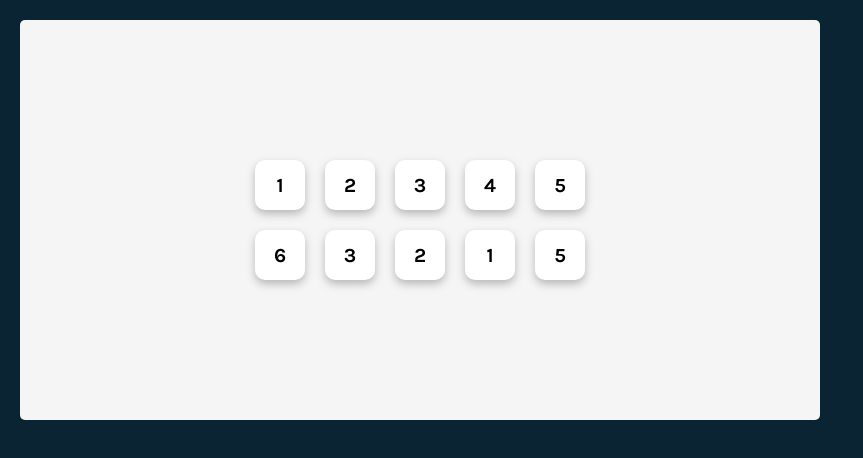
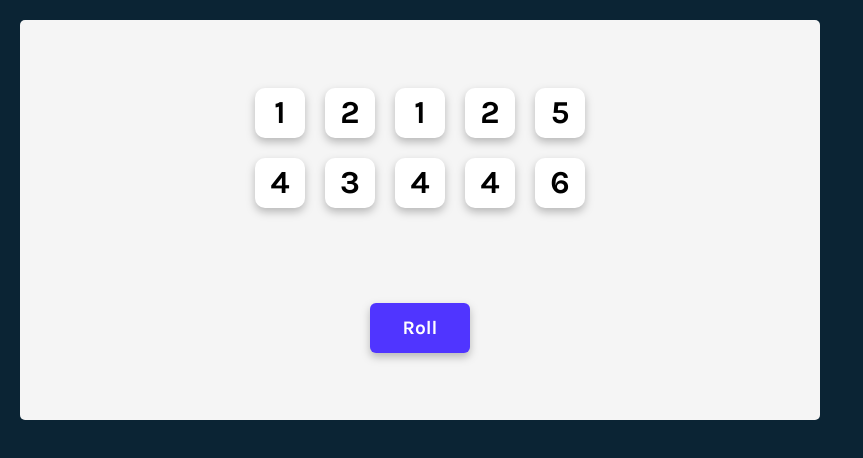
Before and after one commit to parm234/practice-projects, a React (Create React App) app in the folder reactJs/tenzies_game/: page / in a window 1280 px wide. Shown: the top 458 px of the page, without its empty margins (0-863 px from the left). Built offline with nearby package versions, Linux system fonts and the light colour scheme.

Commit message:
add roll dice button and generate random numbers on them

```diff
--- a/reactJs/tenzies_game/src/App.js
+++ b/reactJs/tenzies_game/src/App.js
@@ -1,23 +1,41 @@
+import { useState } from "react";
 import Die from "./Components/Die";
 
 
 function App() {
+  const [dice,setDice] = useState(allNewDice())
+  // roll button re-generating random numbers
+  function rollDice(){
+    setDice(allNewDice())
+  }
+console.log(dice)
+  // return an object newDice with random numbers generated on 10 dices
+  function allNewDice(){
+    const newDice = []
+
+    for(let i=0;i<10;i++){
+      const randomValue = Math.ceil(Math.random()*6)
+      newDice.push(
+        {
+          value: randomValue,
+          isHeld: false
+        })
+    }
+    return newDice
+  }
+
+
+
+  const diceElements = dice.map((die,index) => <Die key={index} value={die.value}/>)
+
   return (
     <main className="app--main">
       <div className="dice--container">
-        <Die value={1}/>
-        <Die value={2}/>
-        <Die value={3}/>
-        <Die value={4}/>
-        <Die value={5}/>
-        <Die value={6}/>
-        <Die value={3}/>
-        <Die value={2}/>
-        <Die value={1}/>
-        <Die value={5}/>
+        {diceElements}
       </div>
+      <button className="roll-dice" onClick={rollDice}>Roll</button>
     </main>
-  );
+  )
 }
 
 export default App;
--- a/reactJs/tenzies_game/src/index.css
+++ b/reactJs/tenzies_game/src/index.css
@@ -16,7 +16,7 @@
   padding: 20px;
   display: flex;
   flex-direction: column;
-  justify-content: center;
+  justify-content: space-around;
   align-items: center;
 
 }
@@ -29,7 +29,7 @@
 
 .die--face{
   font-weight: 700;
-  font-size: 20px;
+  font-size: 2rem;
   width: 50px;
   height: 50px;
   background-color: #FFFFFF;
@@ -38,4 +38,27 @@
   justify-content: center;
   align-items: center;
   filter: drop-shadow(0px 4px 4px rgba(0, 0, 0, 0.25));
+  cursor: pointer;
 }
+
+.roll-dice{
+  background-color: #5035FF;
+  font-family: 'Karla';
+  color: #FFFFFF;
+  font-weight: 700;
+  font-size: 1.2rem;
+  width: 100px;
+  height: 50px;
+  border: none;
+  border-radius: 6px;
+  filter: drop-shadow(0px 4px 4px rgba(0, 0, 0, 0.25));
+  cursor: pointer;
+}
+
+.roll-dice:focus{
+  outline: none;
+}
+
+.roll-dice:active{
+  box-shadow: inset 5px 5px 10px -3px rgba(0, 0, 0, 0.7);
+}
--- a/reactJs/tenzies_game/src/index.js
+++ b/reactJs/tenzies_game/src/index.js
@@ -5,7 +5,5 @@
 
 const root = ReactDOM.createRoot(document.getElementById('root'));
 root.render(
-  <React.StrictMode>
     <App />
-  </React.StrictMode>
 );
```
